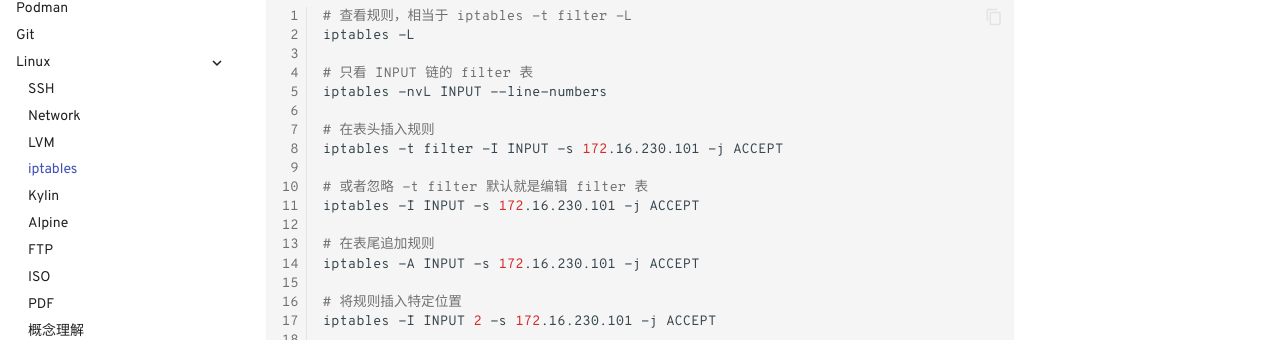
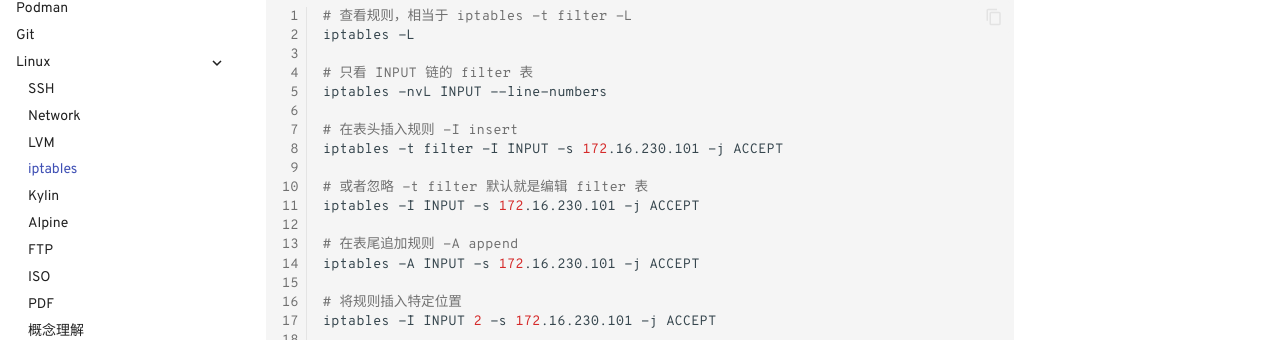
Before and after one commit to aisuhua/aisuhua.github.io, an MkDocs documentation site: the page built from docs/linux/iptables.md, in a window 1280 px wide and 1045 px high. Shown: the part 231-571 px from the top of the window. Built offline with MkDocs 1.6.1 and Material for MkDocs 9.7.7, drawn with Linux system fonts in a browser that asks for light colours; comment, search, counter and statistics services are not loaded.

Commit message:
mkdocs.yml

```diff
--- a/docs/linux/iptables.md
+++ b/docs/linux/iptables.md
@@ -7,13 +7,13 @@ iptables -L
 # 只看 INPUT 链的 filter 表
 iptables -nvL INPUT --line-numbers
 
-# 在表头插入规则
+# 在表头插入规则 -I insert
 iptables -t filter -I INPUT -s 172.16.230.101 -j ACCEPT
 
 # 或者忽略 -t filter 默认就是编辑 filter 表
 iptables -I INPUT -s 172.16.230.101 -j ACCEPT
 
-# 在表尾追加规则
+# 在表尾追加规则 -A append
 iptables -A INPUT -s 172.16.230.101 -j ACCEPT
 
 # 将规则插入特定位置
```
